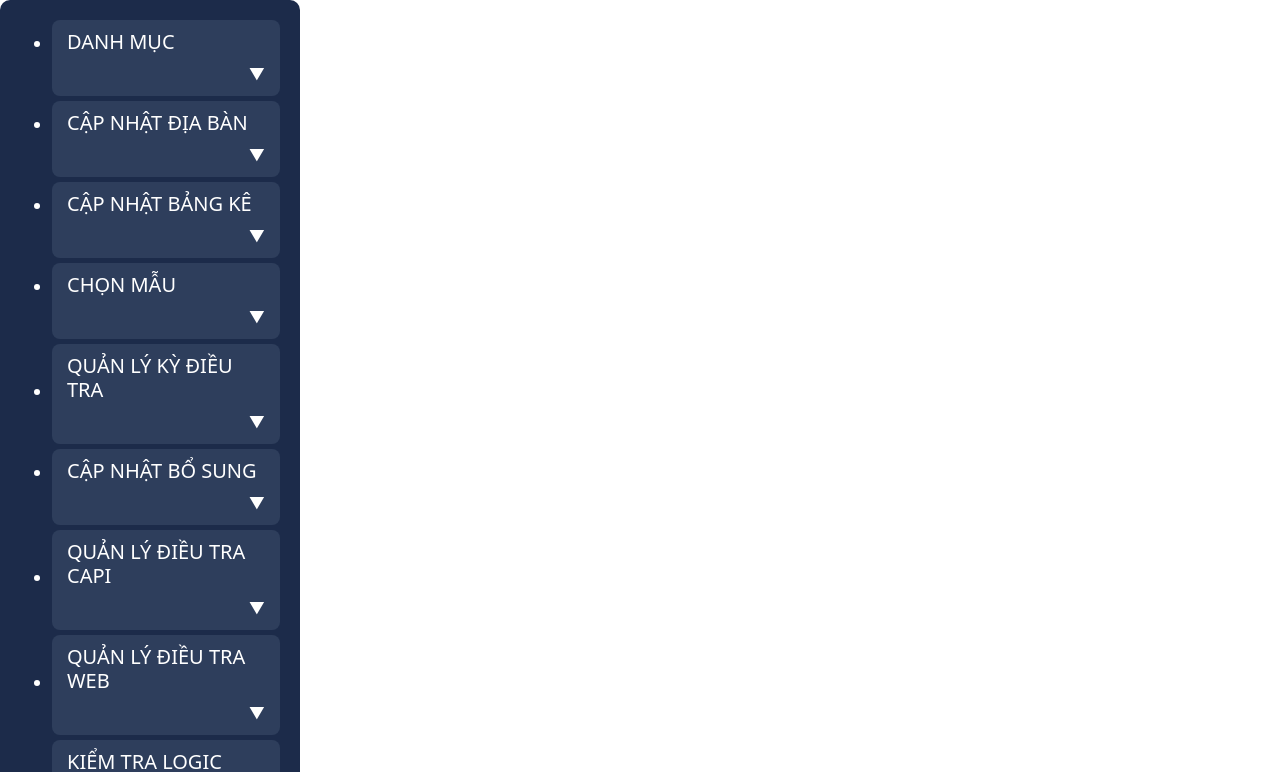
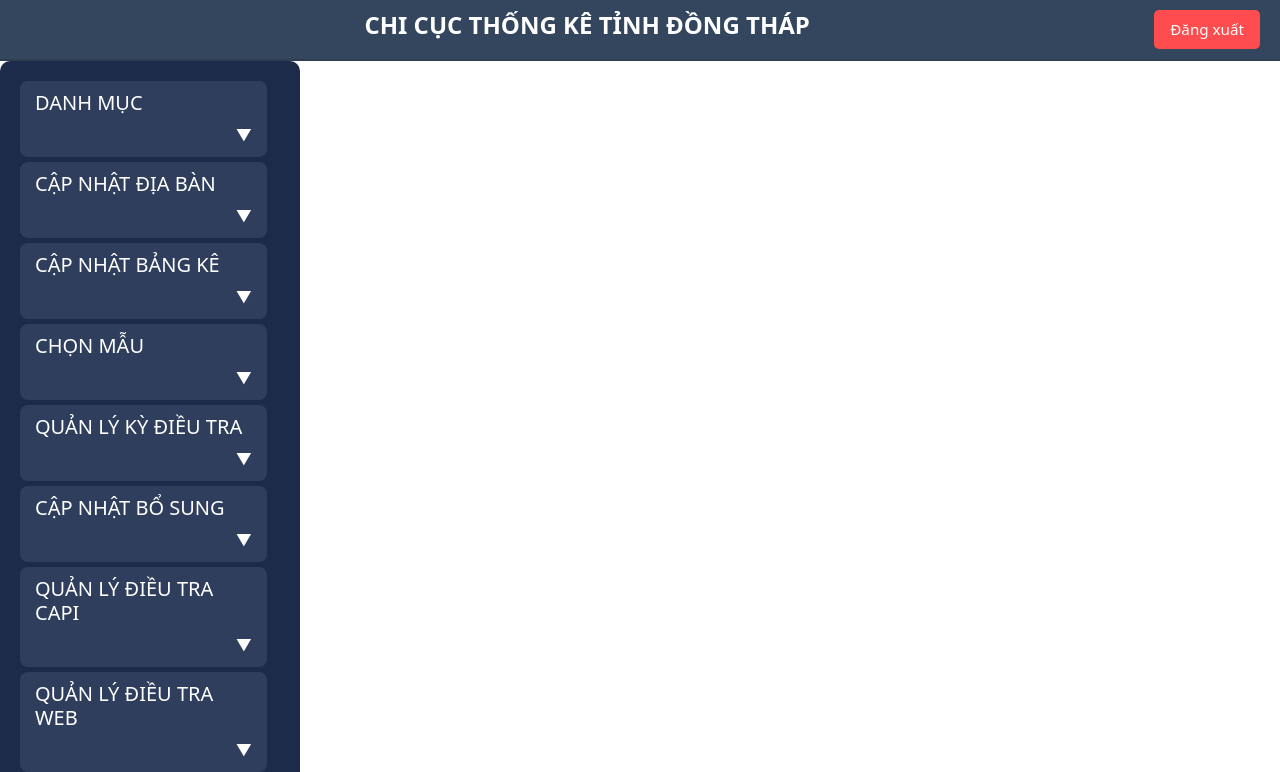
Before and after one commit to lllloc123h/lllloc123h.github.io, a Vue app in the folder AppThongKeFrontEnd/: page / in a window 1280 px wide. Shown: the top 772 px of the page. Built offline with nearby package versions, Linux system fonts and the light colour scheme.

Commit message:
add header

```diff
--- a/AppThongKeFrontEnd/src/App.vue
+++ b/AppThongKeFrontEnd/src/App.vue
@@ -1,10 +1,17 @@
 <script setup>
 import Login from './components/Login.vue';
-import loaiVanban from './components/DanhMuc/loaiVanban.vue';
-import SidebarMenu from './components/SidebarMenu.vue'
+import loaiVanban from './components/DanhMuc/loaivanBan.vue';
+import SidebarMenu from './components/SidebarMenu.vue';
+import Header from './components/header.vue';
+import { RouterView } from 'vue-router';
 </script>
 
 <template>
-  <SidebarMenu></SidebarMenu>
+  <Header></Header>
+  <div>
+    <SidebarMenu></SidebarMenu>
+    <RouterView></RouterView>
+  </div>
+
 </template>
 <script scope></script>
--- a/AppThongKeFrontEnd/src/components/DanhMuc/loaivanBan.vue
+++ b/AppThongKeFrontEnd/src/components/DanhMuc/loaivanBan.vue
@@ -1,33 +1,7 @@
 <template>
-    <div class="header">
-	    <h1>Chi cục thống kê tỉnh Đồng Tháp</h1>
-	    <form @submit.prevent="Logout" method="post">
-	        <button type="submit" class="logout-btn">Đăng xuất</button>
-	    </form>
-	</div>
+
 <div class="container-fluid">
     <div class="row">
-        <!-- Sidebar -->
-		<nav class="col-md-2 sidebar py-4">
-		            <h5 class="text-center mb-4">Danh mục</h5>
-		            <ul class="nav flex-column">
-		                <li class="nav-item dropdown">
-		                    <a class="nav-link dropdown-toggle" href="#" data-bs-toggle="dropdown">Quản lý</a>
-		                    <ul class="dropdown-menu dropdown-menu-dark">
-		                        <li><a class="dropdown-item" th:href="@{/Ap}">Ấp</a></li> <li><a class="dropdown-item" th:href="@{/Huyen}">Huyện</a></li>
-		                        <li><a class="dropdown-item" th:href="@{/LoaiHinh}">Loại Hình Doanh Nghiệp</a></li>
-		                        <li><a class="dropdown-item" th:href="@{/LoaiPhieu}">Loại Phiếu</a></li>
-		                        <li><a class="dropdown-item" th:href="@{/LoaiVanBan}">Loại Văn Bản</a></li>
-		                        <li><a class="dropdown-item" th:href="@{/SanPham}">Sản Phẩm Chăn Nuôi</a></li>
-		                        <li><a class="dropdown-item" th:href="@{/VatNuoi}">Vật Nuôi</a></li>
-		                        <li><a class="dropdown-item" th:href="@{/QuyMo}">Quy Mô</a></li>
-		                        <li><a class="dropdown-item" th:href="@{/Xa}">Xã</a></li>
-		                    </ul>
-		                </li>
-		            </ul>
-		        </nav>
-
-        <!-- Main Content -->
         <main class="col-md-10 ms-sm-auto px-4 pt-4">
             <h2 class="text-center">Danh Mục Loại Văn Bản</h2>
 
--- a/AppThongKeFrontEnd/src/components/SidebarMenu.vue
+++ b/AppThongKeFrontEnd/src/components/SidebarMenu.vue
@@ -9,7 +9,7 @@
         <transition name="fade">
           <ul class="list" v-show="isVisible[index]">
             <li class="Item" v-for="(child, i) in item.children" :key="i">
-              <router-link to="#" class="link">{{ child }}</router-link>
+              <router-link :to="child.path" class="link">{{ child.name }}</router-link>
             </li>
           </ul>
         </transition>
@@ -31,8 +31,45 @@ const menuItems = [
   {
     title: 'DANH MỤC',
     children: [
-      'Danh mục loại phiếu', 'Danh mục loại hình', 'Danh mục loại văn bản', 'Quy Mô', 'Sản Phẩm', 'Vật nuôi',
-      'Tỉnh', 'Huyện', 'Xã', 'Ấp'
+      {name:'Danh mục loại phiếu',
+        path:'/Huyen'
+      }, {
+        name:'Danh mục loại hình',
+        path:'/LoaiHinh'
+      }, {
+        name:'Danh mục loại văn bản',
+        path:'/LoaiVanBan'
+      },
+      {
+        name:'Quy Mô',
+        path:'/LoaiVanBan'
+      },
+      {
+        name:'Sản Phẩm',
+        path:'/LoaiVanBan'
+
+      },
+      {
+        name:'Vật nuôi',
+        path:'/LoaiVanBan'
+
+      },
+      {
+        name:'Tỉnh',
+        path:'/LoaiVanBan'
+      },
+      {
+        name:'Huyện',
+        path:'/LoaiVanBan'
+      },
+      {
+        name:'Xã',
+        path:'/LoaiVanBan'
+      } ,
+      {
+        name:'Ấp',
+        path:'/LoaiVanBan'
+      }
     ]
   },
   {
@@ -140,16 +177,21 @@ const menuItems = [
 .arrow.open {
   transform: rotate(180deg);
 }
-
+.ItemMenu{
+    list-style-type: none;
+    margin-right: 5%;
+}
 .list {
   background-color: #34465d;
   padding: 10px;
   margin-top: 5px;
   border-radius: 6px;
+
 }
 
 .Item {
   margin: 6px 0;
+  list-style-type: none;
 }
 
 .link {
@@ -162,8 +204,10 @@ const menuItems = [
 .link:hover {
   color: #50b7f5;
 }
+#menu{
+    padding: 0;
+}
 
-/* Transition for opening/closing submenu */
 .fade-enter-active,
 .fade-leave-active {
   transition: opacity 0.3s ease;
--- /dev/null
+++ b/AppThongKeFrontEnd/src/components/header.vue
@@ -0,0 +1,49 @@
+<template>
+  <header class="header">
+    <h1 class="title">CHI CỤC THỐNG KÊ TỈNH ĐỒNG THÁP</h1>
+    <button class="logout-button" @click="logout">Đăng xuất</button>
+  </header>
+</template>
+
+<script setup>
+function logout() {
+  // Gọi API logout hoặc xóa token, sau đó chuyển hướng về trang login
+  console.log("Đăng xuất")
+  // Ví dụ điều hướng:
+  // window.location.href = "/login"
+}
+</script>
+
+<style scoped>
+.header {
+  display: flex;
+  justify-content: space-between;
+  align-items: center;
+  background-color: #34465d;
+  padding: 10px 20px;
+  color: white;
+  border-bottom: 2px solid #2c3e50;
+}
+
+.title {
+  font-size: 1.5rem;
+  font-weight: bold;
+  text-align: center;
+  flex: 1;
+}
+
+.logout-button {
+  background-color: #ff4d4f;
+  color: white;
+  border: none;
+  padding: 8px 16px;
+  font-size: 0.95rem;
+  border-radius: 5px;
+  cursor: pointer;
+  transition: background-color 0.3s;
+}
+
+.logout-button:hover {
+  background-color: #e60000;
+}
+</style>
```
Also changed, not shown: AppThongKeFrontEnd/src/router/index.js (+19 -1 lines).
